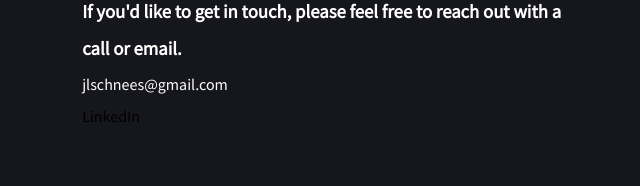
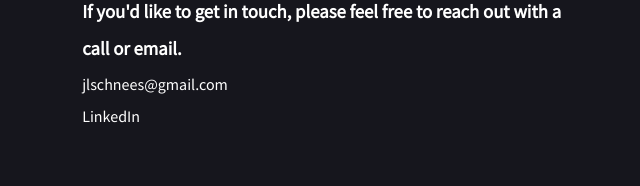
Before and after one commit to jschnees/jschnees, a PHP site: page /about.html in a window 1280 px wide. Shown: the part 1378-1564 px from the top of the page, without its empty margins (317-957 px from the left). Run offline with PHP 8.4, Linux system fonts and the light colour scheme; some libraries are stand-ins or nearby versions.

Commit message:
Update style.css

```diff
--- a/assets/css/style.css
+++ b/assets/css/style.css
@@ -34,11 +34,11 @@ body {
   font-family: 'Source Sans Pro', sans-serif;
 }
 a{
-  color: rgb(0, 0, 0);
+  color: rgb(255, 255, 255);
   text-decoration: none;
 }
 a:hover{
-  color: rgb(0, 0, 0);
+  color: rgb(255, 255, 255);
   text-decoration: underline;
 }
 p, h1, h2, h3, ul, li{
```
